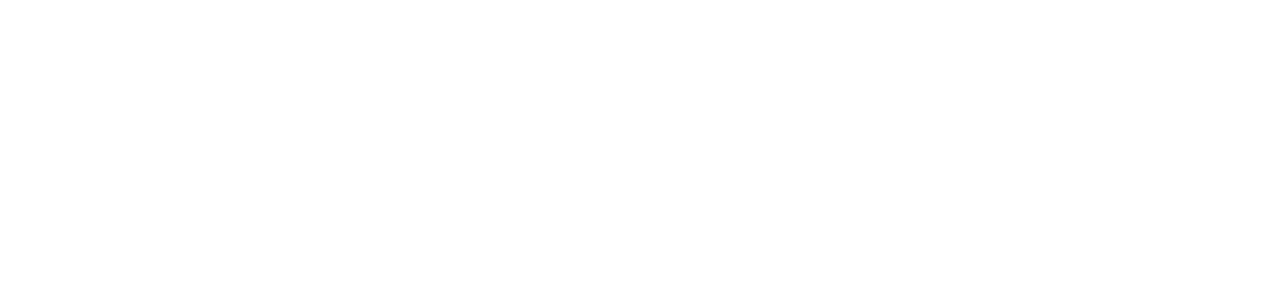
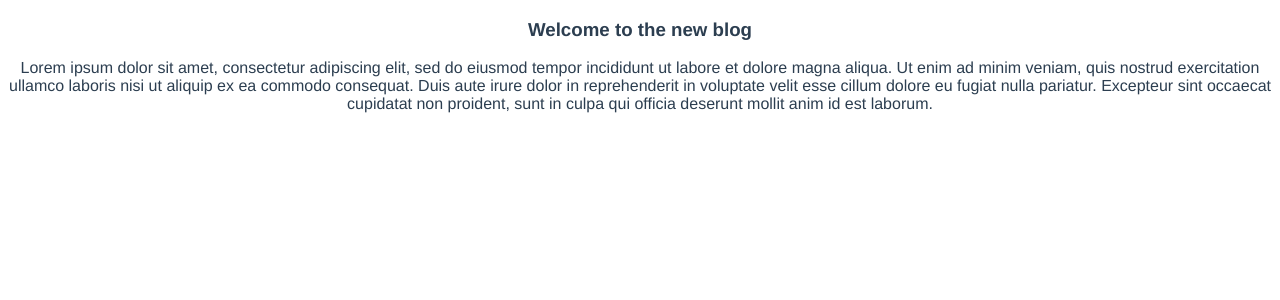
Before and after one commit to mbpassos/composition_api, a Vue app: page /posts/1 in a window 1280 px wide. Before the commit this address had no page. Shown: the top 300 px of the page. Built offline with nearby package versions, Linux system fonts and the light colour scheme; data requests are answered from the project's data file.

Commit message:
detail post page

```diff
--- a/src/components/SinglePost.vue
+++ b/src/components/SinglePost.vue
@@ -1,7 +1,12 @@
 <template>
   <div class="post">
-      <h3>{{ post.title }}</h3>
+      <router-link :to="{ name: 'Details', params: { id: post.id }}">
+          <h3>{{ post.title }}</h3>
+      </router-link>
       <p>{{ snippet }}</p>
+      <span v-for="tag in post.tags" :key="tag">
+          #{{ tag }}
+      </span>
   </div>
 </template>
 
@@ -10,6 +15,7 @@
 export default {
     props: ['post'],
     setup(props) {
+        console.log(props)
         const snippet = computed(() => {
             return props.post.body.substring(0,100) + '....'
         })
--- /dev/null
+++ b/src/composables/getPost.js
@@ -0,0 +1,24 @@
+import { ref } from 'vue'
+
+const getPost = (id) => {
+    const post = ref(null)
+    const error = ref(null)
+
+    const load = async () => {
+      try {
+        let data = await fetch('http://localhost:3000/posts/' + id)
+        if (!data.ok){
+          throw Error('that post does not exist')
+        }
+        post.value = await data.json()
+      }
+      catch (err) {
+        error.value = err.message
+        console.log(error.value)
+      }
+    }
+
+    return { post, error, load }
+}
+
+export default getPost
--- a/src/router/index.js
+++ b/src/router/index.js
@@ -1,11 +1,18 @@
 import { createRouter, createWebHistory } from 'vue-router'
 import Home from '../views/Home.vue'
+import Details from '../views/Details.vue'
 
 const routes = [
   {
     path: '/',
     name: 'Home',
     component: Home
+  },
+  {
+    path: '/posts/:id',
+    name: 'Details',
+    component: Details,
+    props: true
   }
 ]
 
--- /dev/null
+++ b/src/views/Details.vue
@@ -0,0 +1,29 @@
+<template>
+  <div v-if="error">
+      {{ error }}
+  </div>
+  <div v-if="post" class="post">
+      <h3>{{ post.title }}</h3>
+      <p class="pre">{{ post.body }}</p>
+  </div>
+</template>
+
+<script>
+import getPost from '../composables/getPost'
+export default {
+    props: ['id'],
+    setup(props) {
+        console.log(props)
+        const { post, error, load } = getPost(props.id)
+
+        load()
+
+        return { post, error }
+    }
+
+}
+</script>
+
+<style>
+
+</style>
```
